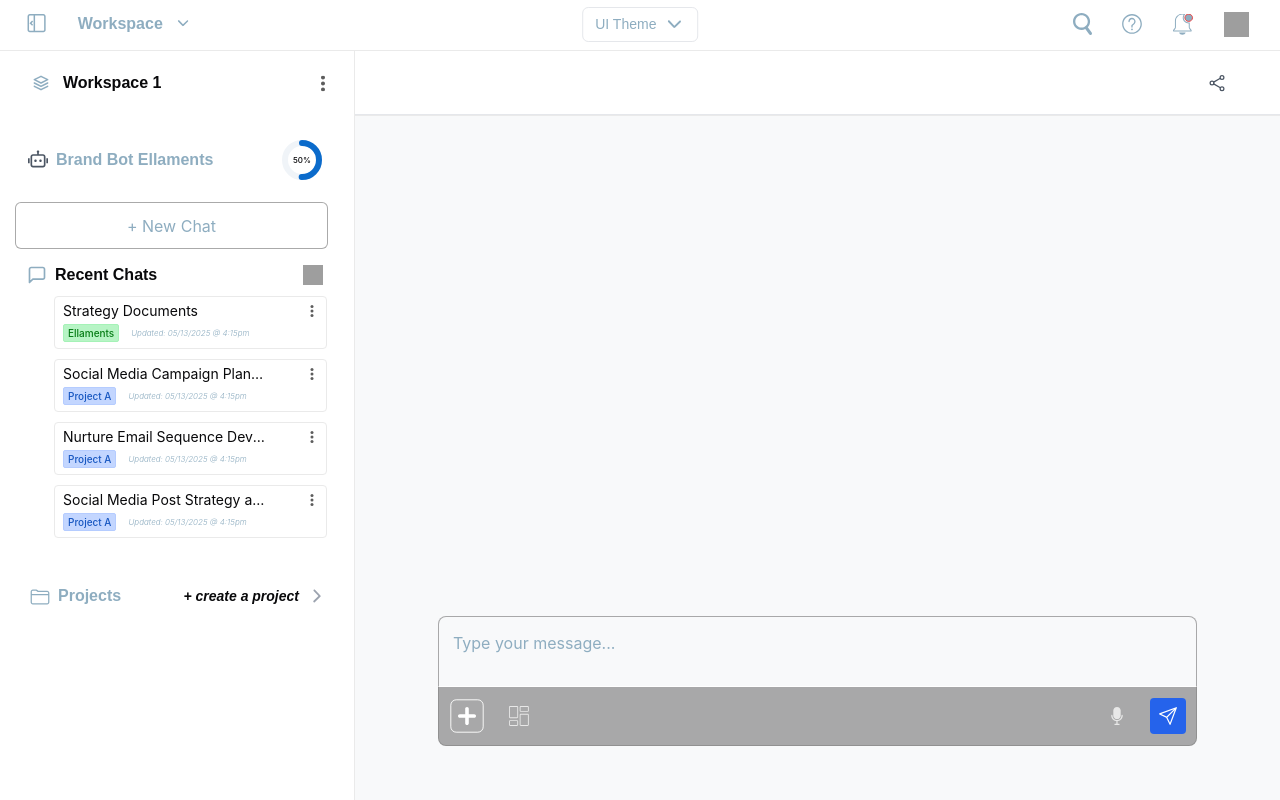
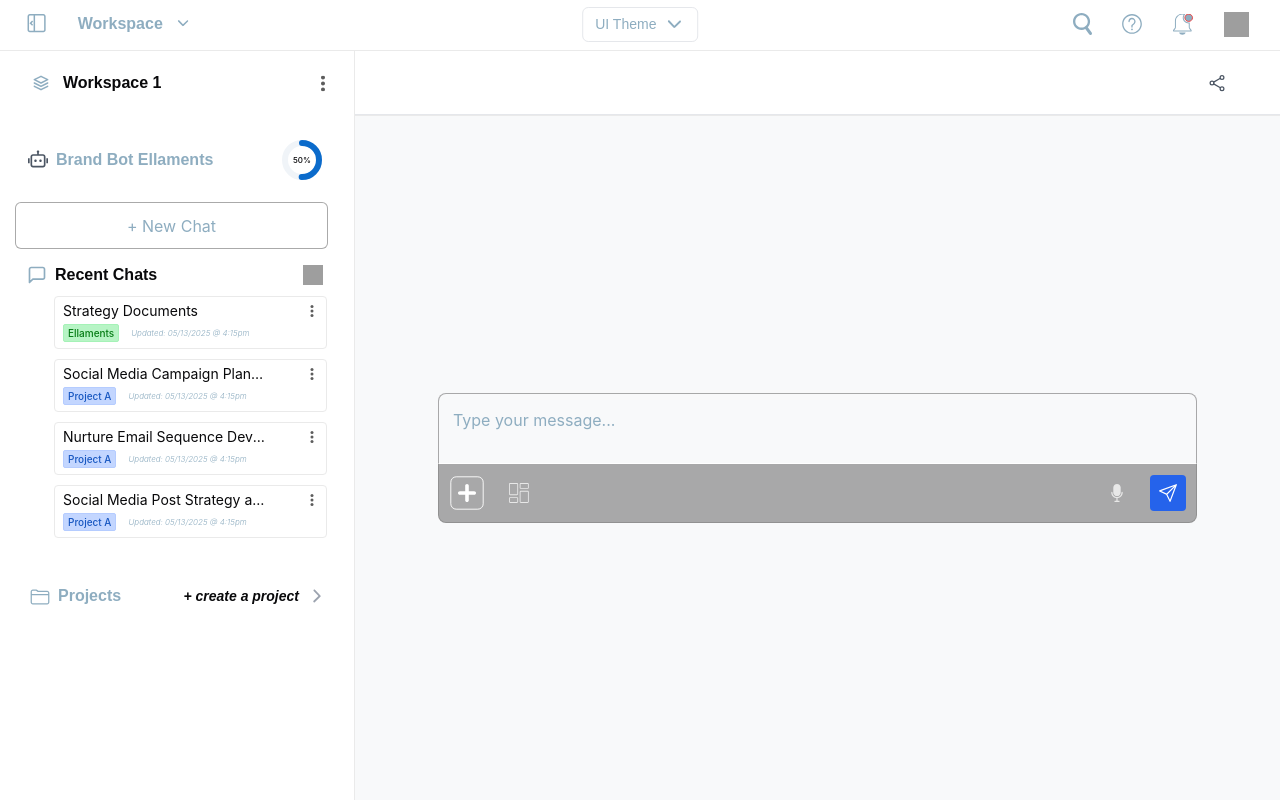
Before and after one commit to MrPoole01/ella-ui, a React (Create React App) app: page / in a window 1280 px wide. Built offline with nearby package versions, Linux system fonts and the light colour scheme; sample sign-in values are in the browser's storage; grey boxes are pictures that could not be loaded.

Commit message:
fix the chat widow resolution issue

```diff
--- a/src/App.js
+++ b/src/App.js
@@ -25,7 +25,7 @@ function App() {
     <CssVarsProvider>
       <ThemeProvider>
         <Router>
-          <div className="App">
+        <div className="App">
             <Routes>
               {/* Login Route */}
               <Route path="/login" element={<Login />} />
@@ -35,7 +35,7 @@ function App() {
                 path="/"
                 element={
                   <ProtectedRoute>
-                    <Workspace />
+          <Workspace />
                   </ProtectedRoute>
                 }
               />
@@ -46,7 +46,7 @@ function App() {
                 element={<Navigate to="/" replace />}
               />
             </Routes>
-          </div>
+        </div>
         </Router>
       </ThemeProvider>
     </CssVarsProvider>
--- a/src/components/ChatInterface.jsx
+++ b/src/components/ChatInterface.jsx
@@ -218,7 +218,7 @@ const ChatInterface = ({ selectedProject }) => {
   }, []);
 
   return (
-    <div className="chat-interface">
+    <div className={`chat-interface ${selectedProject ? 'chat-interface--has-content' : 'chat-interface--empty'}`}>
       {/* Project Conversation Content */}
       {selectedProject && (
         <div className="chat-interface__project-content">
--- a/src/components/Header.jsx
+++ b/src/components/Header.jsx
@@ -409,7 +409,7 @@ const Header = () => {
                 <div className="profile-dropdown-content">
                   <div className="profile-info">
                     <div className="profile-avatar">
-                      <ProfileIcon />
+          <ProfileIcon />
                     </div>
                     <div className="profile-details">
                       <div className="profile-name">Demo User</div>
--- a/src/styles/ChatInterface.scss
+++ b/src/styles/ChatInterface.scss
@@ -11,6 +11,20 @@
   margin: 0 auto;
   height: 100%;
   max-height: calc(100vh - 200px); // Reserve space for header and padding
+
+  // When empty (no project selected), center the input area
+  &--empty {
+    justify-content: center;
+    align-items: center;
+    height: auto;
+    min-height: 200px; // Minimum height for proper centering
+  }
+
+  // When has content, use full height layout
+  &--has-content {
+    justify-content: flex-start;
+    align-items: stretch;
+  }
 
   // Neumorphism theme - clean integrated layout
   .theme-neumorphism & {
@@ -317,10 +331,21 @@
   &__input-area {
     position: relative;
     display: flex;
+    width: 100%;
     flex-direction: column;
     flex-shrink: 0; // Prevent shrinking to ensure visibility
-    margin-top: auto; // Push to bottom of container
-    z-index: 10; // Ensure it's above other content
+    // z-index: 10; // Ensure it's above other content
+
+    // In empty state, don't push to bottom, let it center naturally
+    .chat-interface--empty & {
+      margin-top: 0;
+      align-self: center;
+    }
+
+    // In has-content state, push to bottom
+    .chat-interface--has-content & {
+      margin-top: auto;
+    }
   }
 
   &__input-container {
--- a/src/styles/MainContent.scss
+++ b/src/styles/MainContent.scss
@@ -325,12 +325,23 @@
     border-top: 1px solid var(--theme-border-primary);
     display: flex;
     justify-content: center;
-    align-items: stretch; // Changed from center to stretch for better height utilization
+    align-items: center; // Center content initially
     flex: 1;
     min-height: 0; // Allow flexbox to shrink properly
     padding: 50px;
     background: var(--theme-chat-bg);
     overflow: hidden; // Prevent content overflow
+
+    // When chat interface has project content, allow full height usage
+    .chat-interface--has-content {
+      height: 100%;
+      align-self: stretch;
+    }
+
+    // When chat interface is empty, keep it centered
+    .chat-interface--empty {
+      align-self: center;
+    }
 
     // Responsive padding for smaller screens
     @media (max-height: 800px) {
```
